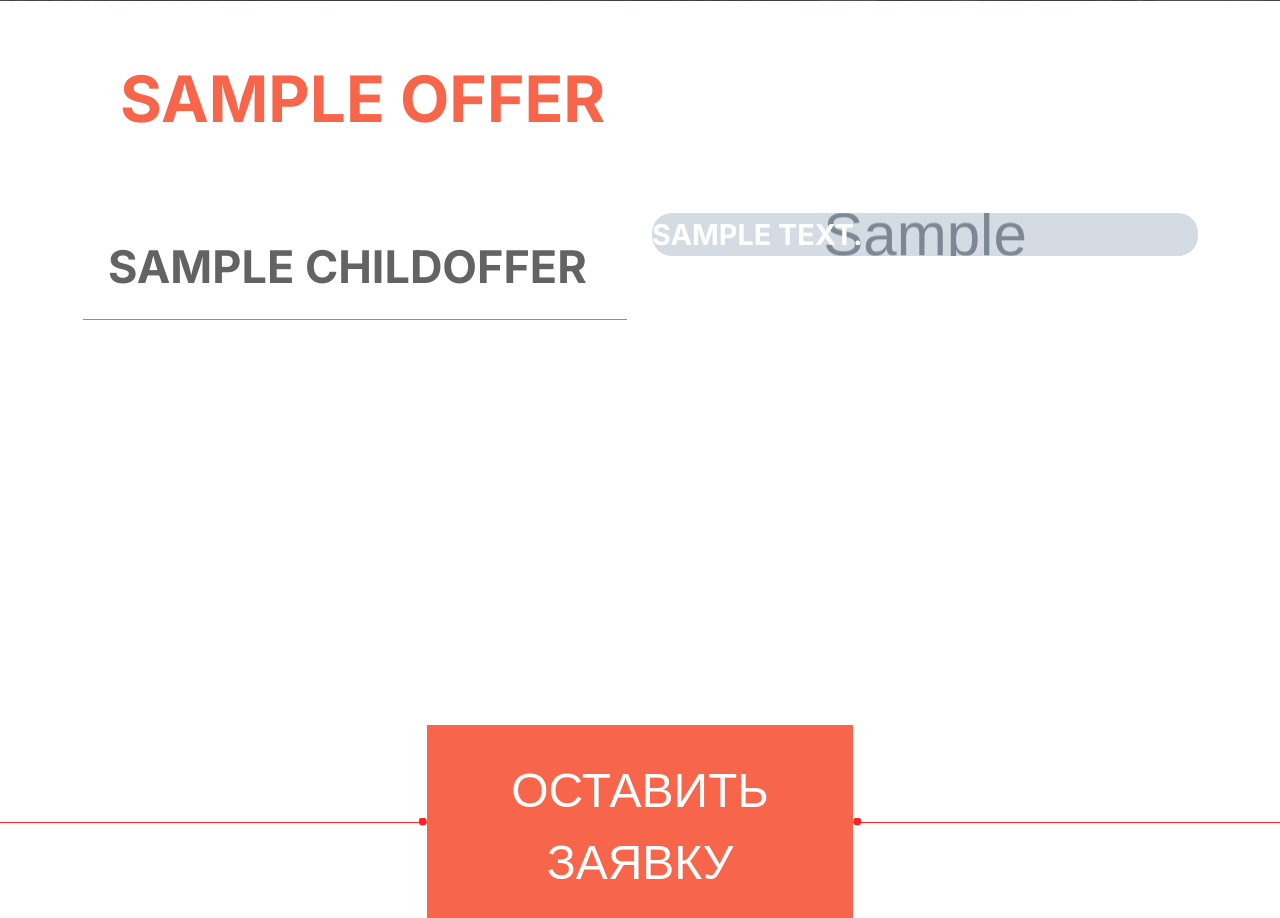
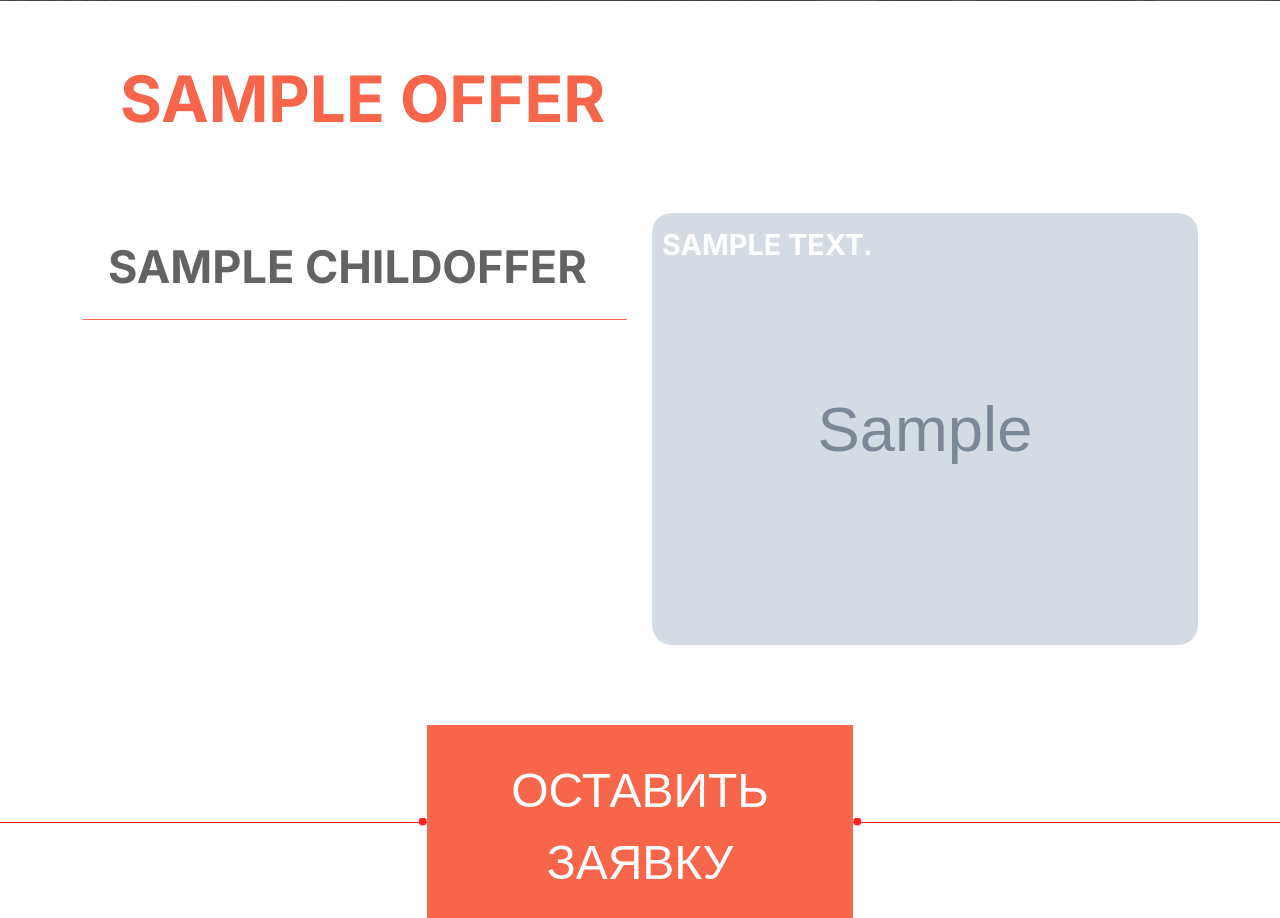
Before and after one commit to PaaavelZ/promshop, a Django app: page /ru/ in a window 1280 px wide. Shown: the part 479-1397 px from the top of the page. Run offline with Django 4.2, Linux system fonts and the light colour scheme; tables that the repository leaves empty hold one stand-in row (values such as "Sample post"); grey boxes marked "Sample" are stand-in pictures; parts of the project's set-up code (start-up, migrations or seed data) failed here and were passed over; some libraries are stand-ins or nearby versions.

Commit message:
fix sliderv3

```diff
--- a/static/css/main.css
+++ b/static/css/main.css
@@ -203,10 +203,12 @@ section {
 
 .slider-for .slick-track {
     display: flex !important;
+    height: 100%;
 }
 
 .slider-for .slick-track .slick-slide {
     height: inherit !important;
+    padding: 10px;
 }
 /*Message block*/
 .brdr {
```
